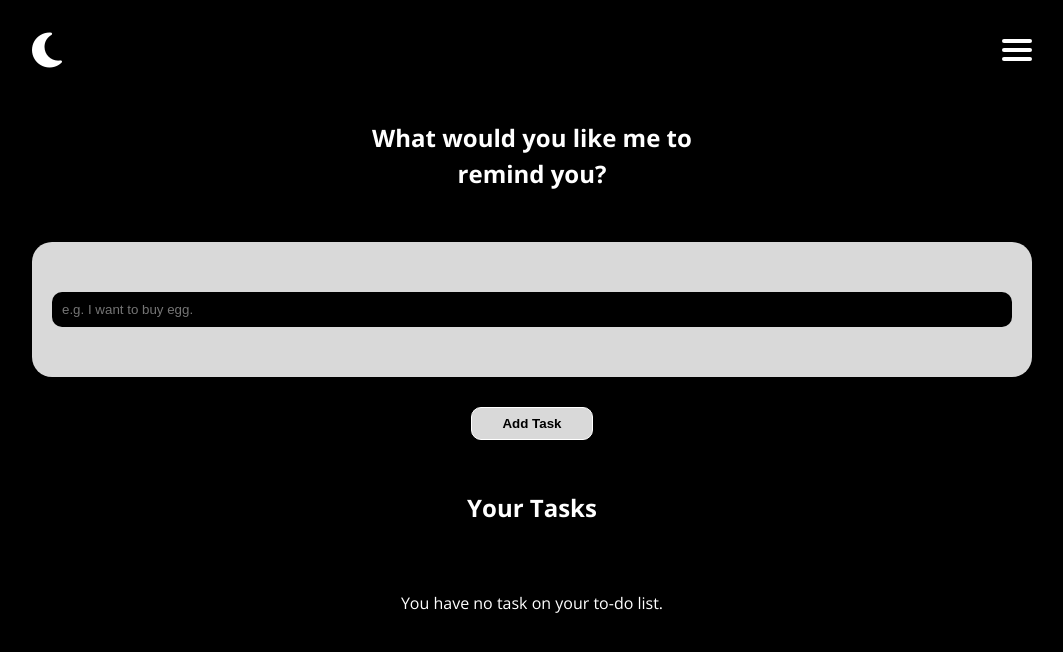
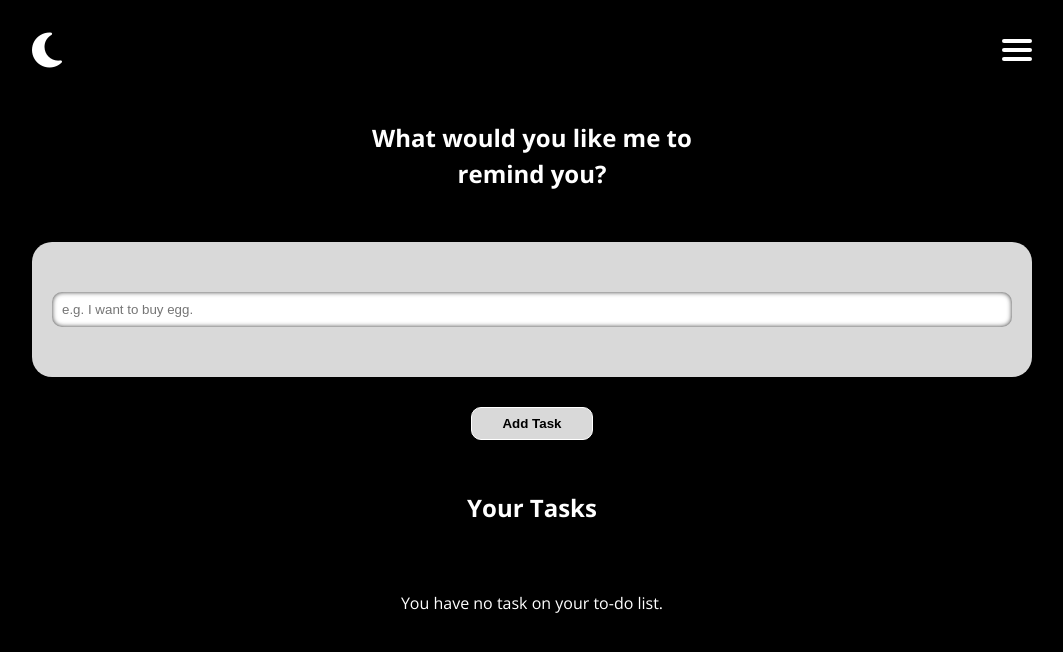
Before and after one commit to Fasina-ayomikun/Todo-List-, a plain HTML site: page index.html in a window 1280 px wide. Both pictures are taken after a click on the icon 155 px from the left and 50 px from the top of the page. Shown: the whole page, without its empty margins (108-1171 px from the left). Drawn offline with nearby package versions, Linux system fonts and the light colour scheme.

Commit message:
initial commit

```diff
--- a/styles.css
+++ b/styles.css
@@ -55,6 +55,7 @@ input {
 .darkmode .btn {
   background-color: var(--light-grey);
 }
+
 /* Navbar */
 .toggle-btn {
   display: flex;
@@ -144,6 +145,10 @@ input {
   color: var(--white);
   font-weight: 500;
 }
+.darkmode .form-container .input-container input {
+  background-color: #fff;
+  box-shadow: 0 0 5px rgba(0, 0, 0, 0.8) inset;
+}
 /* Tasks */
 .task p {
   line-height: 1.5;
```
